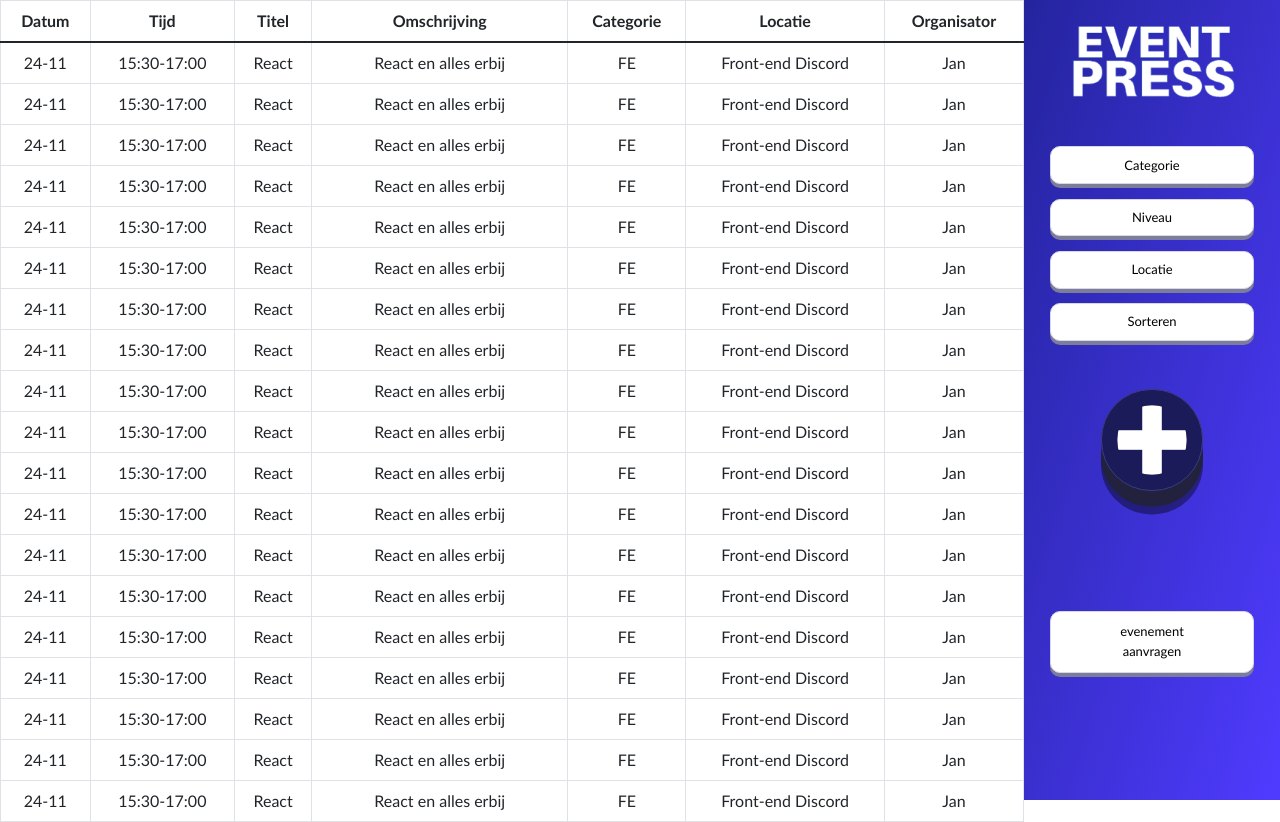
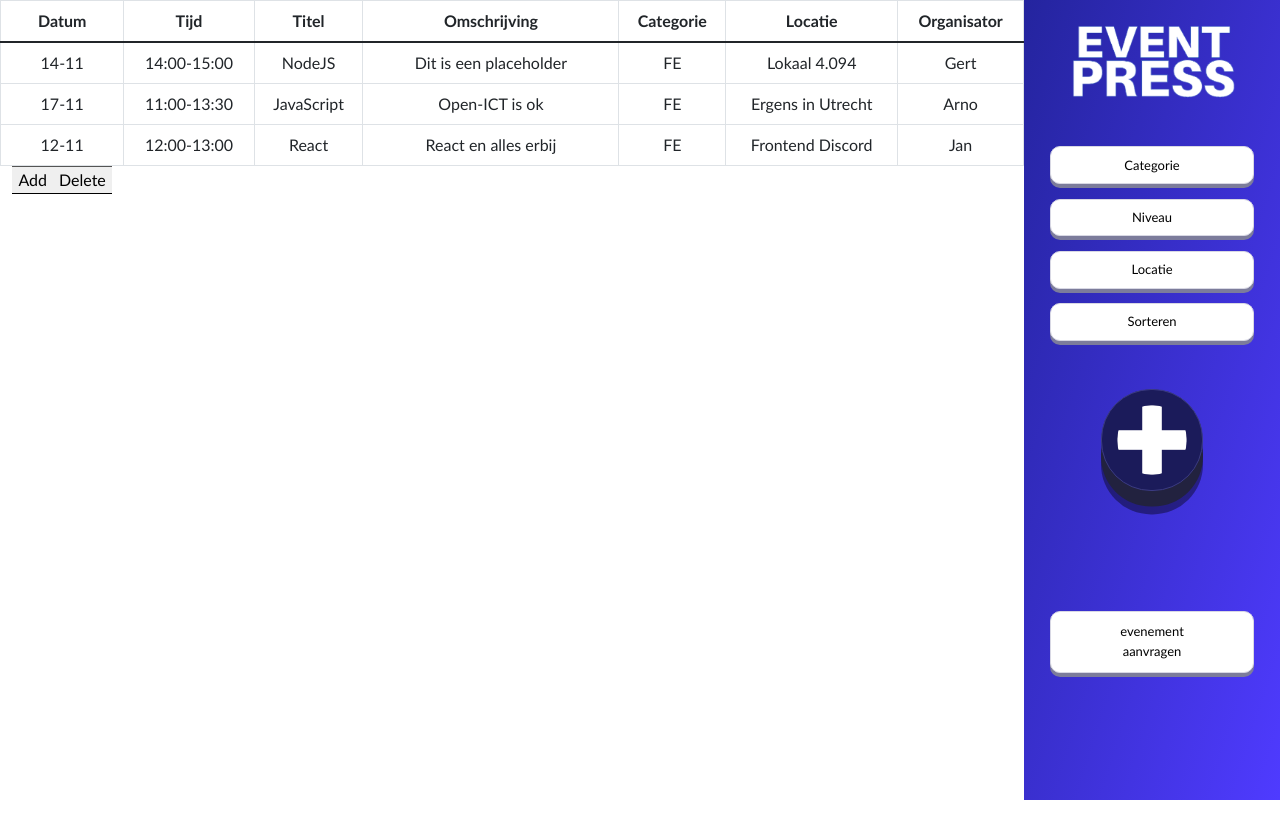
Before and after one commit to HarmenGerritsen/Eventpress, a React (Create React App) app: page / in a window 1280 px wide. After the commit the page ends 800 px from the top, so only its background shows below. Built offline with nearby package versions, Linux system fonts and the light colour scheme.

Commit message:
cleaned code and removed hardcoded

```diff
--- a/src/App.js
+++ b/src/App.js
@@ -5,7 +5,7 @@ import "bootstrap/dist/css/bootstrap.min.css";
 import './App.css';
 import 'bootstrap/dist/css/bootstrap.css';
 import Sidebar from "./Components/Sidebar.js";
-import EventTable from "./Components/Table.js";
+import LoopTable from "./Components/Loop.js";
 
 function App() {
   const [show1, setShow1] = useState(false);
@@ -36,7 +36,7 @@ function App() {
   return (
     <div className="App">
       <Sidebar handlec1={handleClose1} handles1={handleShow1} handles5={handleShow5} />
-      <EventTable handles2={handleShow2} />
+      <LoopTable handles2={handleShow2} />
       <div>
         <Modal show={show2} onHide={handleClose2} className="modal">
           <Modal.Header className="modal-header">
--- /dev/null
+++ b/src/Components/Loop.js
@@ -0,0 +1,57 @@
+import React from "react";
+import { useState } from 'react';
+import Table from 'react-bootstrap/Table';
+
+function LoopTable() {
+    const [emps,setEmps]=useState([
+        {date:"14-11",time:"14:00-15:00",title:"NodeJS",text:"Dit is een placeholder",category:"FE",location:"Lokaal 4.094",name:"Gert"},
+        {date:"17-11",time:"11:00-13:30",title:"JavaScript",text:"Open-ICT is ok",category:"FE",location:"Ergens in Utrecht",name:"Arno"},
+        {date:"12-11",time:"12:00-13:00",title:"React",text:"React en alles erbij",category:"FE",location:"Frontend Discord",name:"Jan"},
+    ])
+
+    const addRow=()=>{
+        let newEmp={date:"12-11",time:"12:00-13:00",title:"React",text:"React en alles erbij",category:"FE",location:"Frontend Discord",name:"Jan"}
+        setEmps([...emps,newEmp])
+    }
+
+    const deleteRow = () => {
+        let copy_emp=[...emps]
+        copy_emp.splice(0,1)
+        setEmps(copy_emp)
+    }
+
+return (
+    <div className="Table">
+        <Table bordered hover>
+            <thead>
+                <tr>
+                    <th>Datum</th>
+                    <th>Tijd</th>
+                    <th>Titel</th>
+                    <th className="Omschrijving hide">Omschrijving</th>
+                    <th className="hide">Categorie</th>
+                    <th className="hide">Locatie</th>
+                    <th className="hide">Organisator</th>
+                </tr>
+            </thead>
+            <tbody>
+            {emps.map( (emp,index)=> (
+                <tr key={index}>
+                    <td>{emp.date}</td>
+                    <td>{emp.time}</td>
+                    <td>{emp.title}</td>
+                    <td className="hide">{emp.text}</td>
+                    <td className="hide">{emp.category}</td>
+                    <td className="hide">{emp.location}</td>
+                    <td className="hide">{emp.name}</td>
+                </tr>
+                )
+            )}
+            <button onClick={addRow}>Add</button>
+            <button onClick={deleteRow}>Delete</button>
+            </tbody>
+        </Table>
+    </div>);
+}
+
+export default LoopTable;
--- a/src/Components/Table.js
+++ /dev/null
@@ -1,50 +0,0 @@
-import React from "react";
-import Table from 'react-bootstrap/Table';
-import TableRow from "./TableRow.js";
-
-class EventTable extends React.Component {
-
-    render(){
-    return (
-
-<div className="Table">
-<Table bordered hover>
-  <thead>
-    <tr onClick={this.props.handles2}>
-      <th>Datum</th>
-      <th>Tijd</th>
-      <th>Titel</th>
-        <th className="Omschrijving hide">Omschrijving</th>
-      <th className="hide">Categorie</th>
-      <th className="hide">Locatie</th>
-      <th className="hide">Organisator</th>
-    </tr>
-  </thead>
-  <tbody>
-    <TableRow />
-    <TableRow />
-    <TableRow />
-    <TableRow />
-    <TableRow />
-    <TableRow />
-    <TableRow />
-    <TableRow />
-    <TableRow />
-    <TableRow />
-    <TableRow />
-    <TableRow />
-    <TableRow />
-    <TableRow />
-    <TableRow />
-    <TableRow />
-    <TableRow />
-    <TableRow />
-    <TableRow />
-  </tbody>
-</Table>
-</div>
-
-)
-}
-    }
-    export default EventTable;
--- a/src/Components/TableRow.js
+++ /dev/null
@@ -1,20 +0,0 @@
-import React from "react";
-import Table from 'react-bootstrap/Table';
-
-class TableRow extends React.Component {
-
-  render(){
-  return (
-  <tr>
-    <td>24-11</td>
-    <td>15:30-17:00</td>
-    <td>React</td>
-    <td className="hide">React en alles erbij</td>
-    <td className="hide">FE</td>
-    <td className="hide">Front-end Discord</td>
-    <td className="hide">Jan</td>
-    </tr>
-    )
-}
-    }
-    export default TableRow;
```
